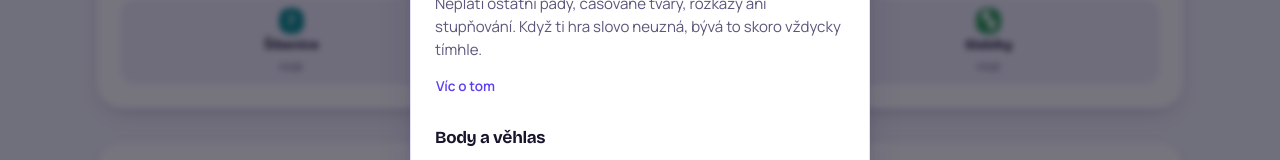
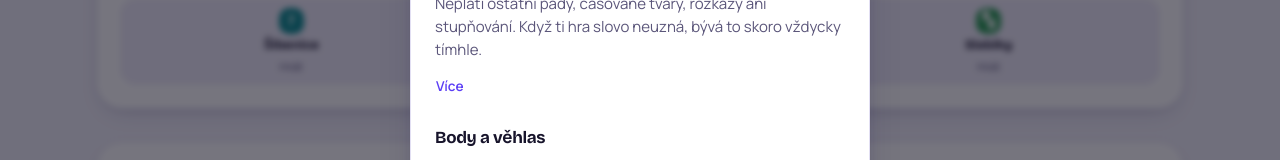
Before and after one commit to taronwho/Slova, a React (Vite) app: page / in a window 1280 px wide. Shown: the part 470-630 px from the top of the page. Built offline with nearby package versions, Linux system fonts and the light colour scheme.

Commit message:
Průvodce: odkaz na výklad je jen „Více"
Co-Authored-By: Claude Opus 5 <noreply@anthropic.com>
Claude-Session: https://claude.ai/code/session_0196b9RKC7n9z3P2Yw9PPPkE

```diff
--- a/src/components/Guide.tsx
+++ b/src/components/Guide.tsx
@@ -69,7 +69,7 @@ export function Guide({ onClose, onRules, finishLabel = 'Zavřít' }: Props) {
                   className="btn btn-sm btn-ghost guide-more"
                   onClick={() => show(section.term!)}
                 >
-                  Víc o tom
+                  Více
                 </button>
               )}
             </section>
```
